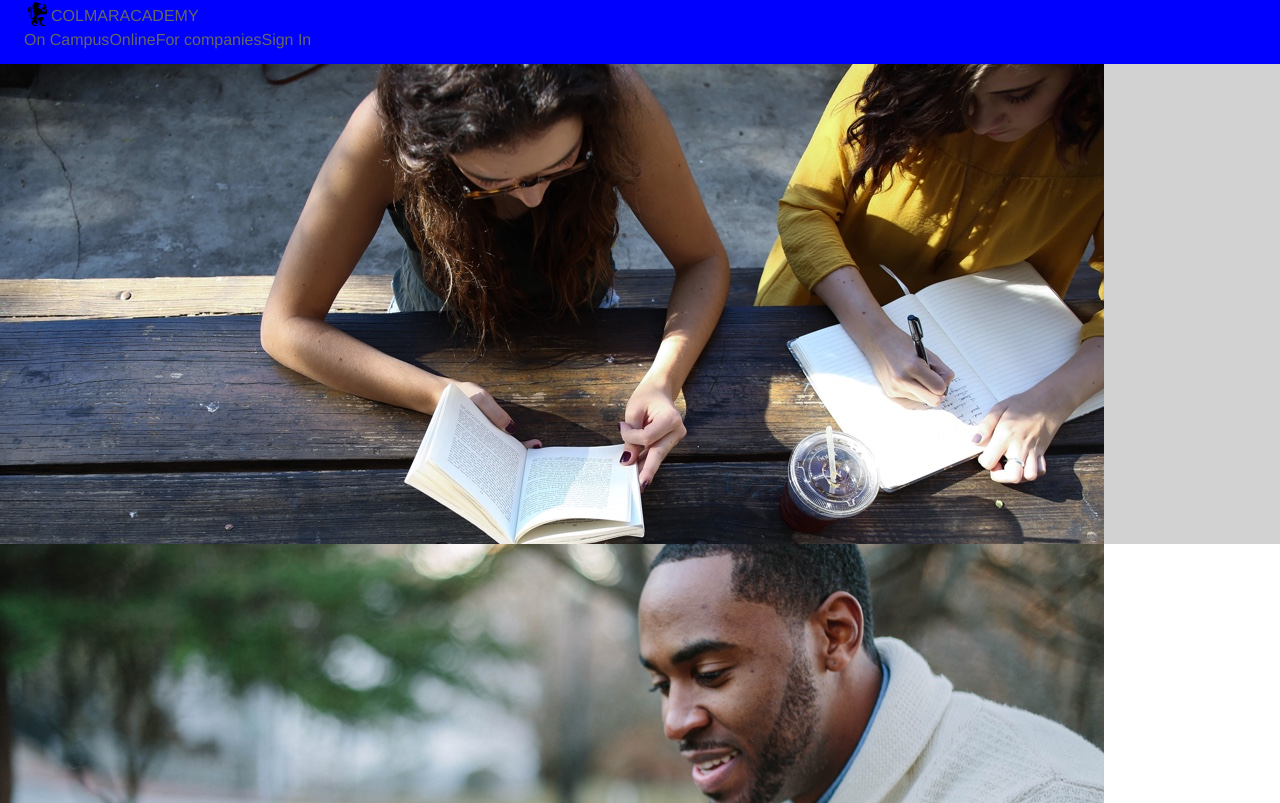
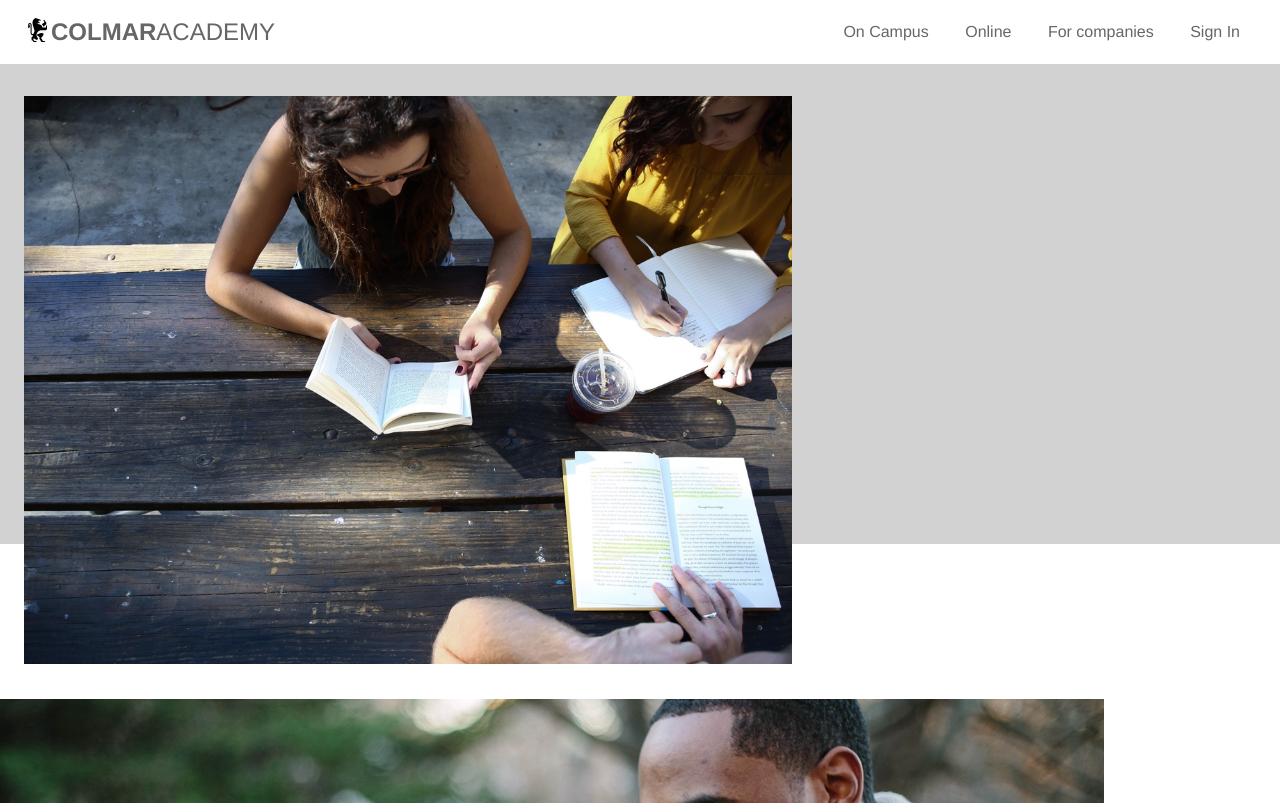
Before and after one commit to krdm1/colmar, a plain HTML site: page index.html in a window 1280 px wide. Shown: the top 803 px of the page. Drawn offline with Linux system fonts and the light colour scheme.

Commit message:
Update header

```diff
--- a/index.html
+++ b/index.html
@@ -10,7 +10,7 @@
 
     <header>
 <!--Desktop Nav Bar -->
-      <nav class="desktop container">
+        <nav class="container">
           <div>
             <img class="logo" src="./resources/images/ic-logo.svg">
             <span class="name"><strong>COLMAR</strong>ACADEMY</span>
@@ -22,8 +22,10 @@
               <li><a>For companies</a></li>
               <li><a>Sign In</a></li>
             </ul>
+
           </div>
         </nav>
+
 
 <!-- Mobile Nav Icon Bar
       <div>
@@ -44,7 +46,7 @@
 
       <img src="./resources/images/banner.jpg">
 
-      <div>
+      <div class="container">
         <h1>Learn something new everyday</h1>
         <h3>Lorem ipsum dolor sit amet, consectetur adipiscing elit.</h2>
         <a class="button">Start here</a>
--- a/resources/css/style.css
+++ b/resources/css/style.css
@@ -6,34 +6,72 @@ html {
   color: #666666;
 }
 
+h1, h2, h3 {
+  font-weight: bold;
+}
+
+h1 {
+  font-size: 4rem;
+}
+
+h2 {
+  font-size: 2rem;
+}
+
+h3 {
+  font-size: 1.5rem;
+}
+
+h4 {
+  font-size: 1rem;
+}
+
+h5 {
+  font-size: 0.8rem;
+}
+
+a:hover{
+  color: #000066;
+  transition: color 500ms ease 100ms;
+}
+
 /* Header */
 
-header {
+nav {
+  display: inline-flex;
+  align-items: center;
+  justify-content: space-between;
   height: 4rem;
-  background-color: blue;
-}
-
-nav .container {
-  display: inline-flex;
-  flex-direction: row;
-  justify-content: space-between;
-  align-items: center;
+  width: 100%;
+  background-color: white;
 }
 
 nav div {
   display: flex;
   align-items: center;
-  padding-left: 1.5rem;
-  padding-right: 1.5rem;
 }
 
-.menu ul{
-  display: inline-flex;
-  align-items: center;
-  flex
+.logo {
+  height: 2rem;
+  padding-left: 1.5rem;
 }
 
+.name {
+  font-size: 1.5rem;
+}
 
+.name strong{
+  font-weight: bold;
+}
+
+nav ul {
+  margin-right: 1.5rem;
+}
+
+nav li {
+  display: inline;
+  padding: 0 1rem;
+}
 
 .logo {
   height: 2rem;
@@ -44,14 +82,27 @@ nav div {
 .banner {
   height: 30rem;
   background-color: #d2d2d2;
-  display: flex;
+  display: inline-flex;
   justify-content: flex-start;
   align-items: center;
   flex-wrap: wrap;
 }
 
 .banner img {
+  width: 60%;
+  padding: 2rem 1.5rem;
+}
 
+.banner .container {
+  width:
+  height:
+}
+
+.button {
+  color: white;
+  background-color: #666666;
+  padding:
+  width: 100%;
 }
 
 
```
Lines whose indentation alone changed are shown as unchanged.
